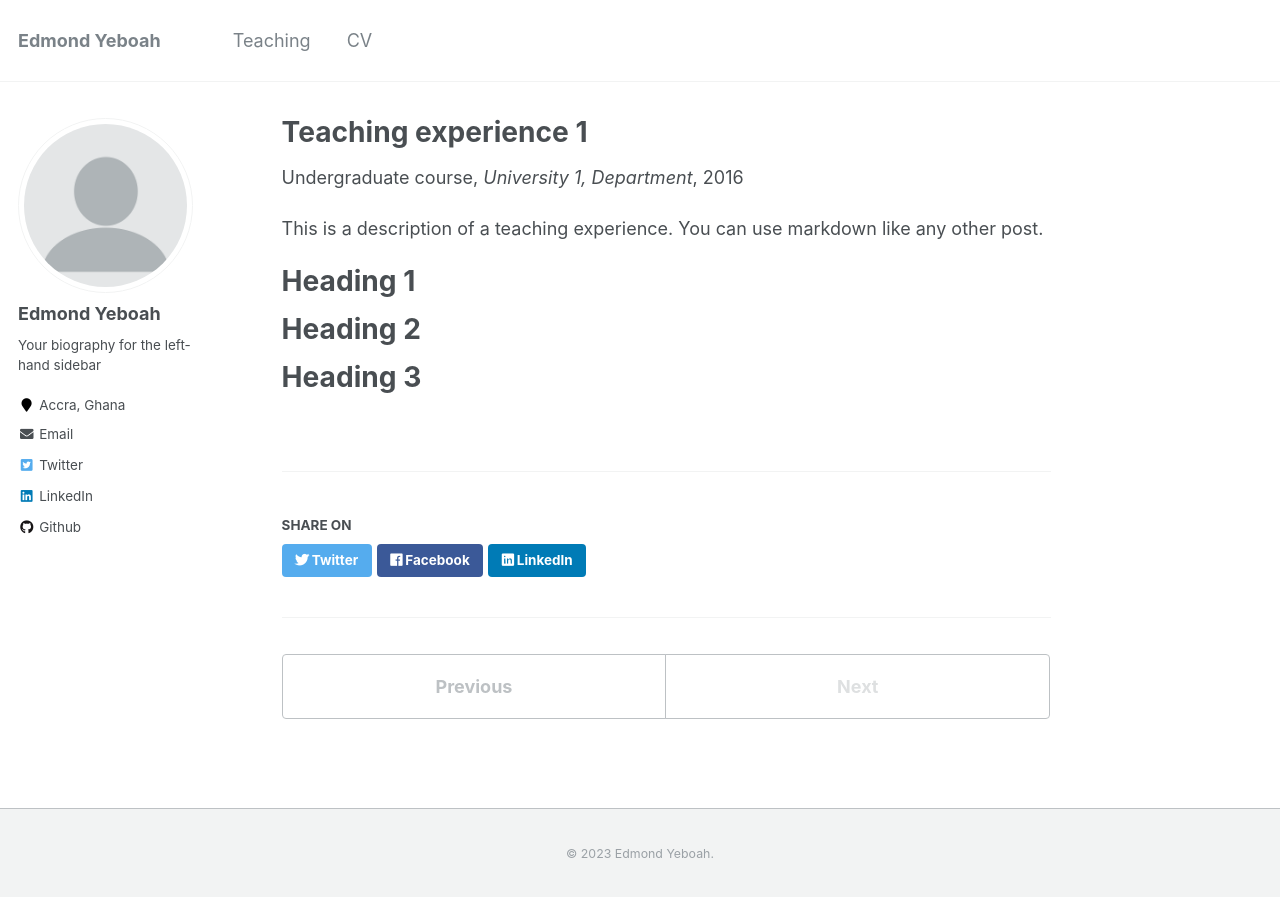
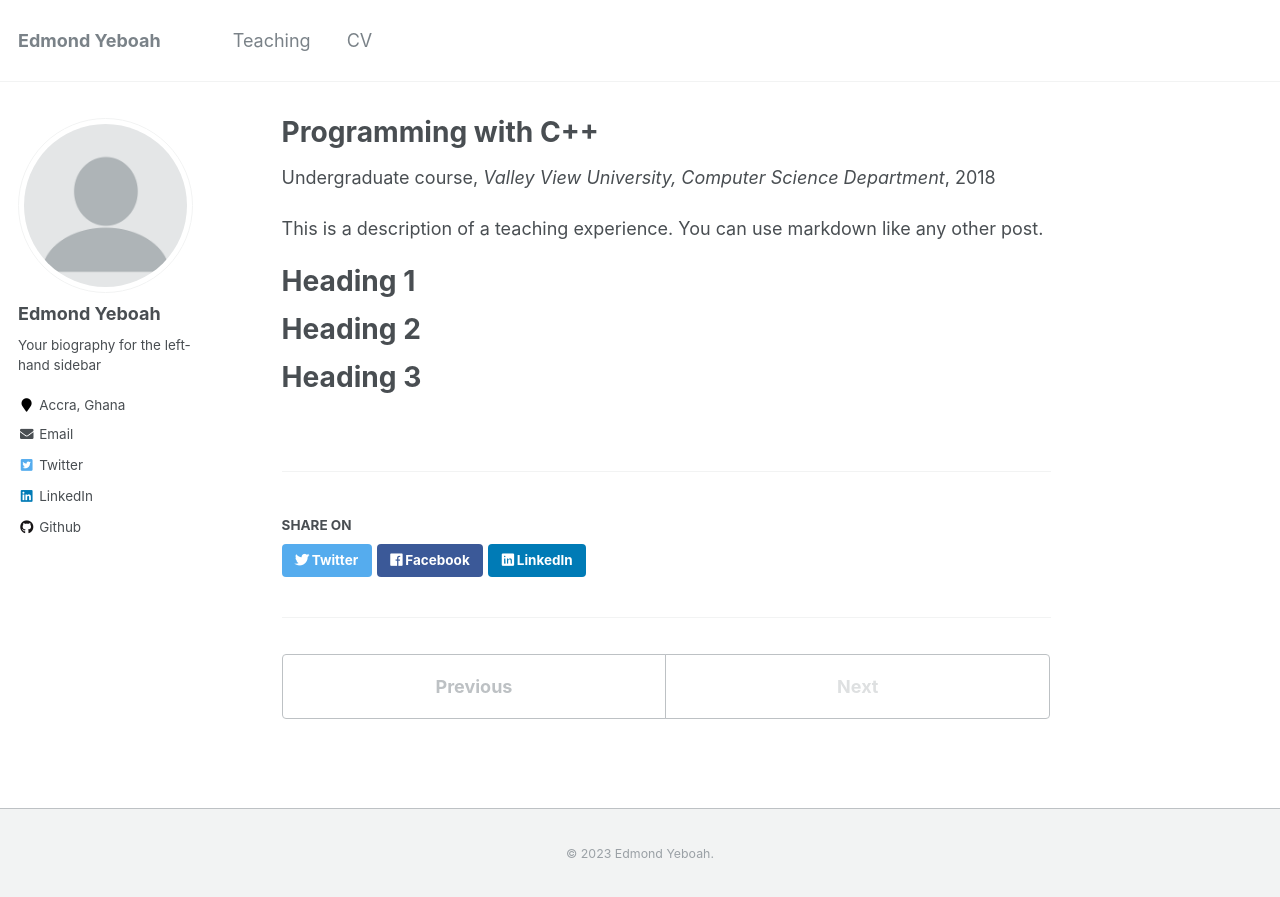
Before and after one commit to edmond-yeboah/edmond-yeboah.github.io, a Jekyll site: the page built from _teaching/2014-spring-teaching-1.md, in a window 1280 px wide. Shown: the top 897 px of the page. Built offline with Jekyll 4.4.1, drawn with Linux system fonts in a browser that asks for light colours.

Commit message:
another one

```diff
--- a/_teaching/2014-spring-teaching-1.md
+++ b/_teaching/2014-spring-teaching-1.md
@@ -1,11 +1,11 @@
 ---
-title: "Teaching experience 1"
+title: "Programming with C++"
 collection: teaching
 type: "Undergraduate course"
 permalink: /teaching/2014-spring-teaching-1
-venue: "University 1, Department"
-date: 2016-01-01
-location: "City, Country"
+venue: "Valley View University, Computer Science Department"
+date: 2018-01-01
+location: "Oyibi, Ghana"
 ---
 
 This is a description of a teaching experience. You can use markdown like any other post.
```
